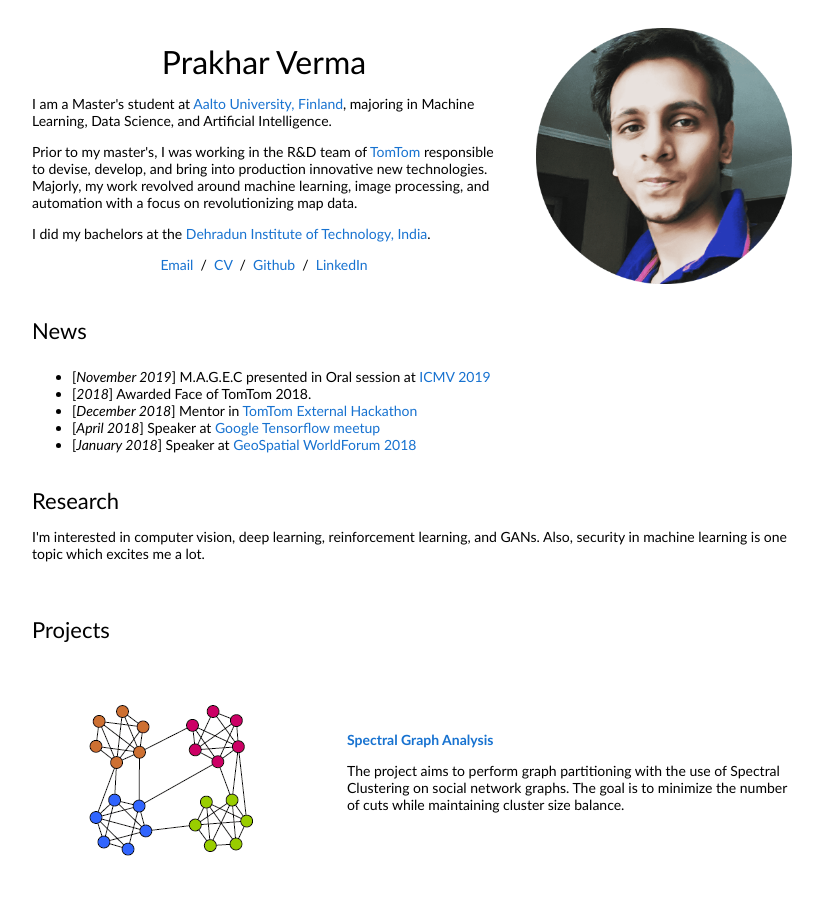
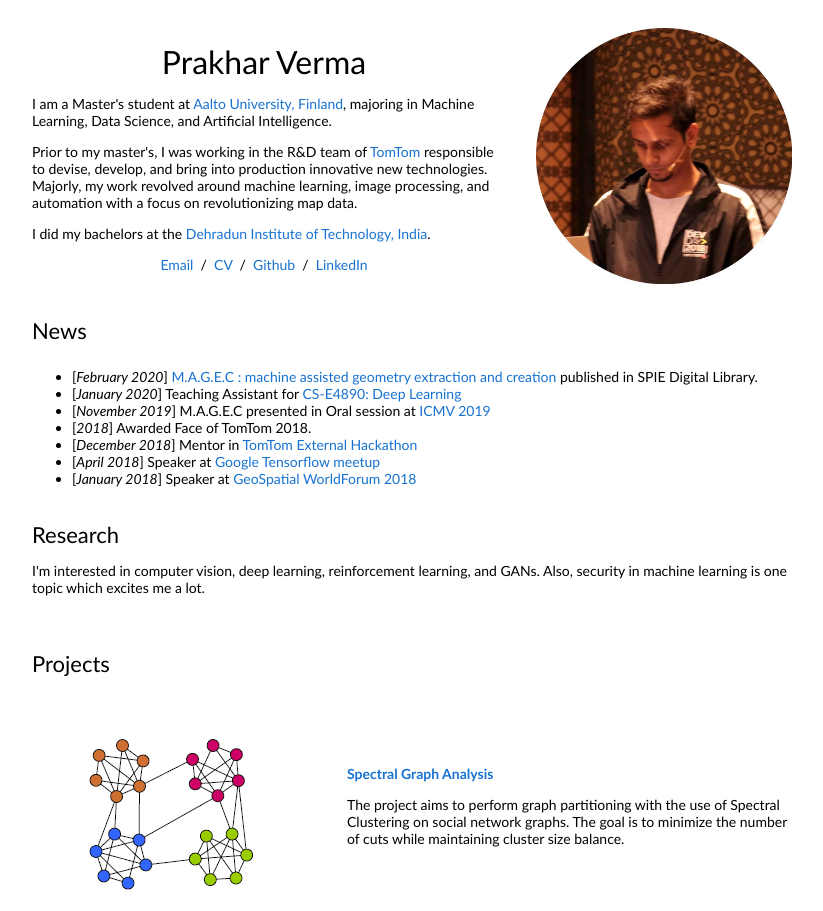
Before and after one commit to prakharverma/prakharverma.github.io, a plain HTML site: page index.html in a window 1280 px wide. Shown: the top 911 px of the page, without its empty margins (228-1051 px from the left). Drawn offline with Linux system fonts and the light colour scheme.

Commit message:
information updated, pic changed

```diff
--- a/index.html
+++ b/index.html
@@ -33,7 +33,7 @@
               </p>
             </td>
             <td style="padding:2.5%;width:40%;max-width:40%">
-              <a href="images/prakhar.jpg"><img style="width:100%;max-width:100%" alt="profile photo" src="images/prakhar_circle.png" class="hoverZoomLink"></a>
+              <a href="images/prakhar.jpg"><img style="width:100%;max-width:100%" alt="profile photo" src="images/prakhar_circle.jpg" class="hoverZoomLink"></a>
             </td>
           </tr>
         </tbody></table>
@@ -47,6 +47,8 @@
           <tr>
             <td style="padding:10px 20px 0px 20px;width:100%;vertical-align:middle">
                 <ul>
+                  <li>[<i>February 2020</i>] <a href="https://www.spiedigitallibrary.org/conference-proceedings-of-spie/11433/114332Z/MAGEC-machine-assisted-geometry-extraction-and-creation/10.1117/12.2559438.short?SSO=1">M.A.G.E.C : machine assisted geometry extraction and creation</a> published in SPIE Digital Library.</li>
+                  <li>[<i>January 2020</i>] Teaching Assistant for <a href="https://mycourses.aalto.fi/course/view.php?id=20606">CS-E4890: Deep Learning</a></li>
                   <li>[<i>November 2019</i>] M.A.G.E.C presented in Oral session at <a href="http://www.icmv.org/Amsterdam%20Program.pdf#page=31">ICMV 2019</a></li>
                   <li>[<i>2018</i>] Awarded Face of TomTom 2018.</li>
                   <li>[<i>December 2018</i>] Mentor in <a href="https://www.techgig.com/hackathon/tomtom">TomTom External Hackathon</a></li>
@@ -196,7 +198,7 @@
   <div class="row">
       <p align="center">
         <em>This website is based on <a href="https://jonbarron.info/">Jon Barron's</a>.</em><br>
-        <em>Last updated: Jan 08, 2020 at 18:58 +0330.</em></p>
+        <em>Last updated: Feb 06, 2020 at 14:30 +0330.</em></p>
     </div>
 </body>
 </html>
```
Also changed, not shown: images/prakhar.jpg, images/prakhar_circle.jpg (added), images/prakhar_circle.png (deleted).
